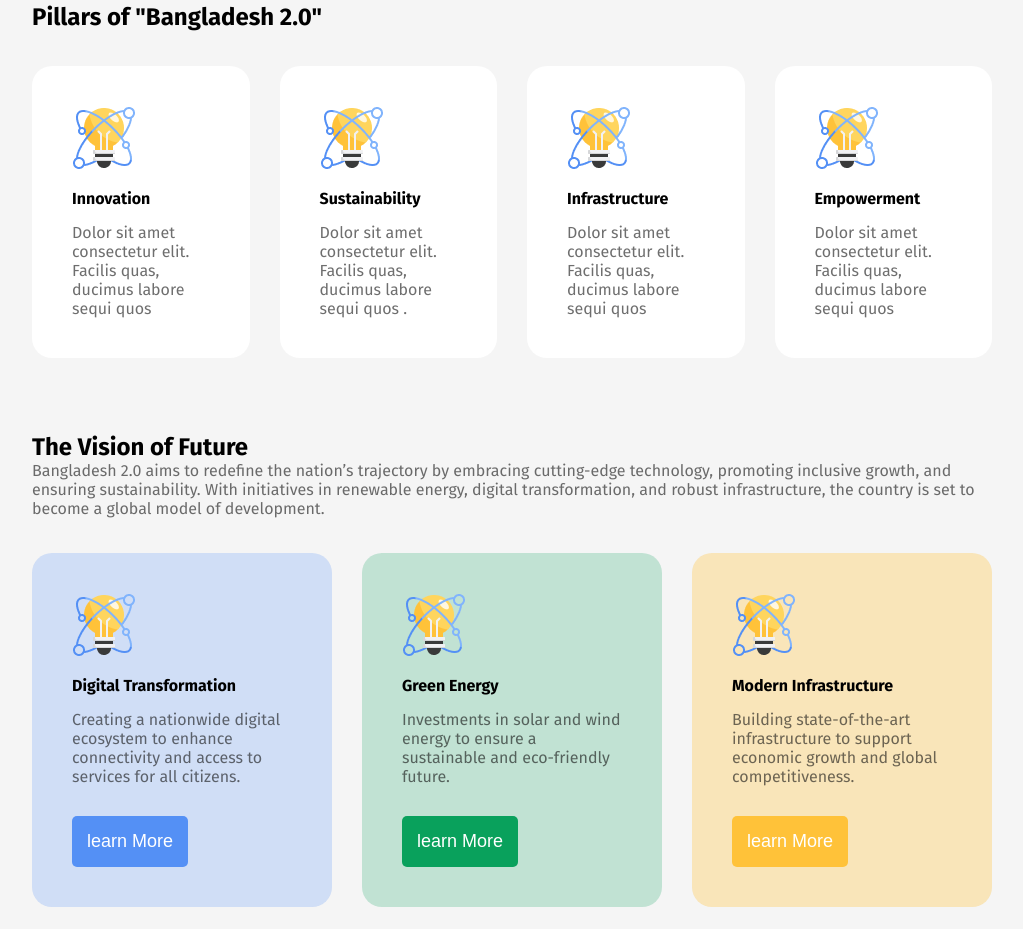
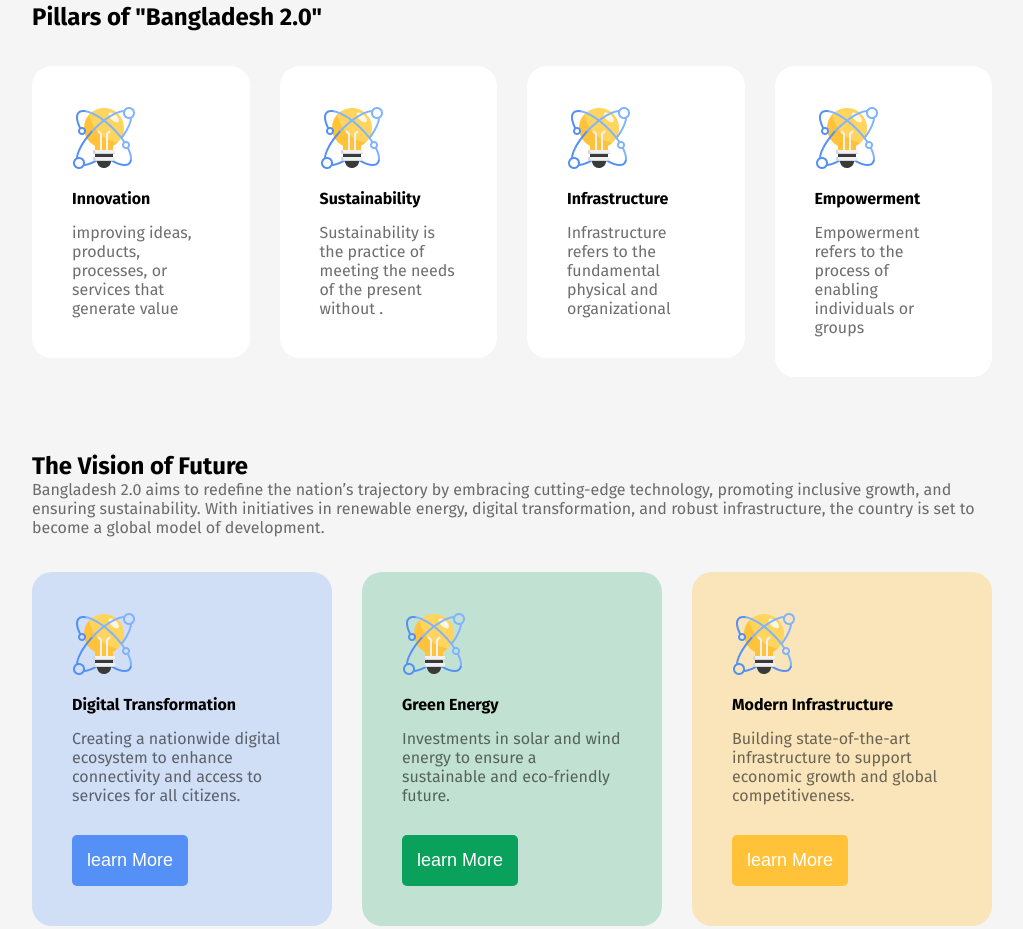
Before and after one commit to palsourov/P_HeroAssigenment, a plain HTML site: page index.html in a window 1280 px wide. Shown: the part 988-1917 px from the top of the page, without its empty margins (128-1151 px from the left). Drawn offline with Linux system fonts and the light colour scheme.

Commit message:
add  style

```diff
--- a/Style.css
+++ b/Style.css
@@ -18,7 +18,6 @@ p{
     justify-content: space-between;
     align-items: center;
 }
-
 .singIn button{
   background: none;
   border: 2px solid #006A50;
@@ -33,7 +32,6 @@ p{
     color: #FFFFFF;
     transition: 0.3s;
 }
-
 /* banner section */
 .banner{
     background-color:#C6E4D6;
--- a/index.html
+++ b/index.html
@@ -51,29 +51,28 @@
                 <div class="items1 card">
                     <img src="./assets/card-icon.png" alt="">
                      <h4>Innovation</h4>
-                     <p>Dolor sit amet consectetur elit. Facilis quas, ducimus labore sequi quos </p>
+                     <p>improving ideas, products, processes, or services that generate value </p>
                 </div>
             </div>
                 <div class="items">
                 <div class="items2 card">
                     <img src="./assets/card-icon.png"" alt="">
                      <h4>Sustainability</h4>
-                     <p>Dolor sit amet consectetur elit. Facilis quas, ducimus labore sequi quos .</p>
+                     <p>Sustainability is the practice of meeting the needs of the present without .</p>
                 </div>
             </div>
                 <div class="items">
                 <div class="items3 card">
                     <img src="./assets/card-icon.png"alt="">
                      <h4>Infrastructure</h4>
-                     <p>Dolor sit amet consectetur elit. Facilis quas, ducimus labore sequi quos </p>
+                     <p>Infrastructure refers to the fundamental physical and organizational  </p>
                 </div>
             </div>
             <div class="items">
                 <div class="items1 card">
                     <img src="./assets/card-icon.png" alt="">
                      <h4>Empowerment</h4>
-                     <p>Dolor sit amet consectetur elit. Facilis quas, ducimus labore sequi quos </p>
-
+                     <p>Empowerment refers to the process of enabling individuals or groups</p>
                 </div>
             </div>
             </div>
@@ -206,6 +205,7 @@
                <h2>Subscribe Newsletter</h2>
                <p>Bangladesh 2.0 aims to redefine the nation’s trajectory by embracing cutting-edge technology, promoting inclusive growth.</p>
                <input type="text" placeholder="Enter your Email"><span><button type="button">Subscribe</button></span>
+               <p>We promise not to spam you!</p>
 
            </div>
         </div>
```
